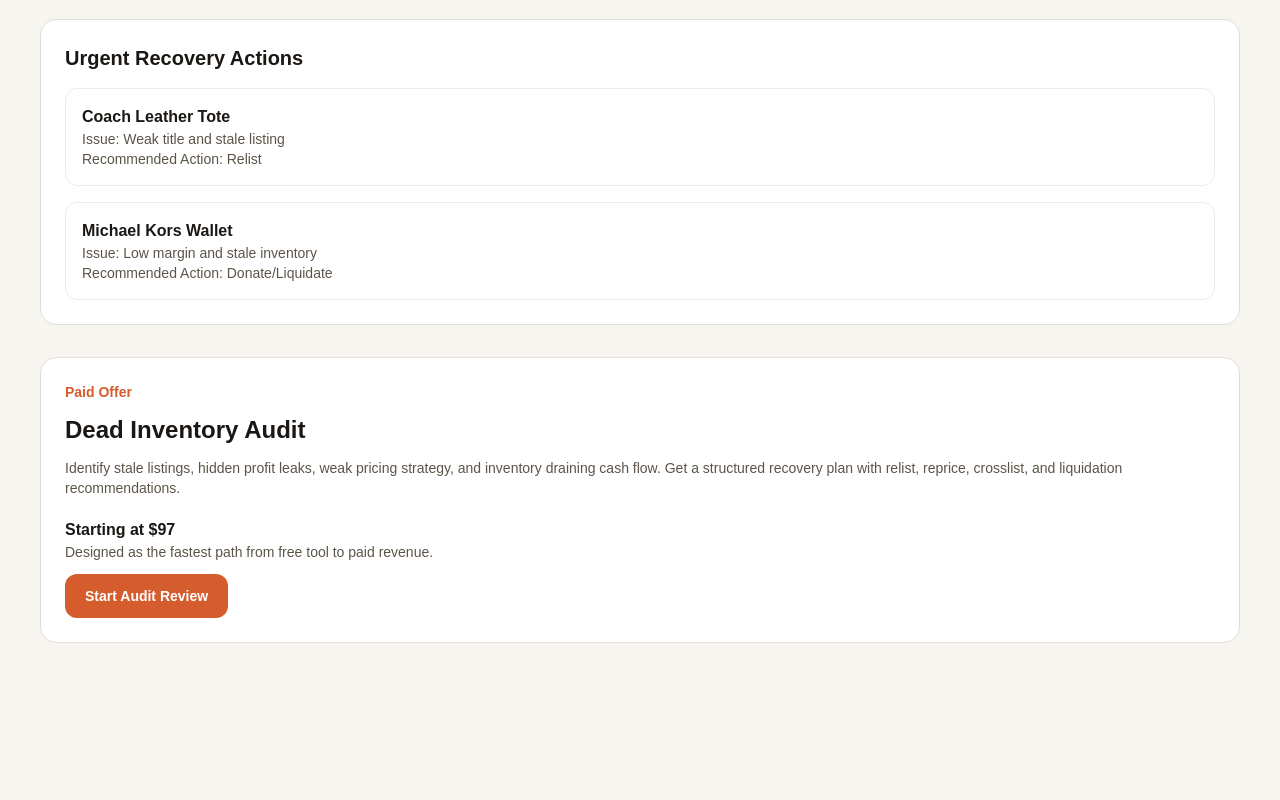
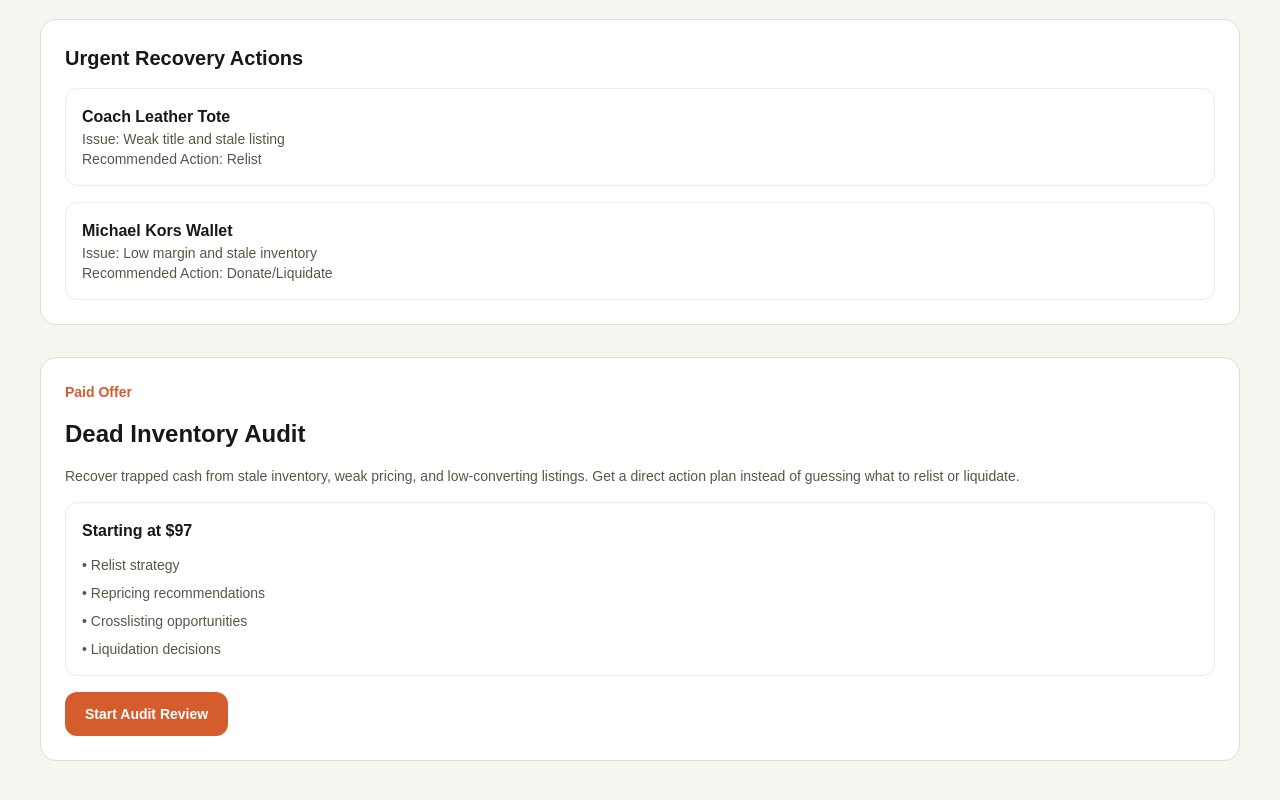
Before and after one commit to RejectedDope/ResaleIQ, a Next.js app: page / in a window 1280 px wide. Shown: the part 332-1132 px from the top of the page. Before the commit the page ends 1015 px from the top, so only its background shows below. Built offline with nearby package versions, Linux system fonts and the light colour scheme.

Commit message:
Strengthen audit CTA offer clarity

```diff
--- a/components/AuditCTA.tsx
+++ b/components/AuditCTA.tsx
@@ -1,18 +1,29 @@
 import Link from 'next/link'
+
+const includedActions = [
+  'Relist strategy',
+  'Repricing recommendations',
+  'Crosslisting opportunities',
+  'Liquidation decisions'
+]
 
 export default function AuditCTA() {
   return (
     <section className="rounded-2xl border border-[#E2DDD5] bg-white p-6">
-      <div className="space-y-3">
+      <div className="space-y-4">
         <p className="text-sm font-semibold text-[#D45C2D]">Paid Offer</p>
         <h2 className="text-2xl font-bold">Dead Inventory Audit</h2>
         <p className="text-sm text-[#5C5449]">
-          Identify stale listings, hidden profit leaks, weak pricing strategy, and inventory draining cash flow.
-          Get a structured recovery plan with relist, reprice, crosslist, and liquidation recommendations.
+          Recover trapped cash from stale inventory, weak pricing, and low-converting listings.
+          Get a direct action plan instead of guessing what to relist or liquidate.
         </p>
-        <div className="pt-2">
+        <div className="rounded-xl border border-[#F0EDE6] p-4">
           <p className="font-semibold">Starting at $97</p>
-          <p className="text-sm text-[#5C5449]">Designed as the fastest path from free tool to paid revenue.</p>
+          <ul className="mt-3 space-y-2 text-sm text-[#5C5449]">
+            {includedActions.map((item) => (
+              <li key={item}>• {item}</li>
+            ))}
+          </ul>
         </div>
         <Link
           href="/dead-listings"
```
